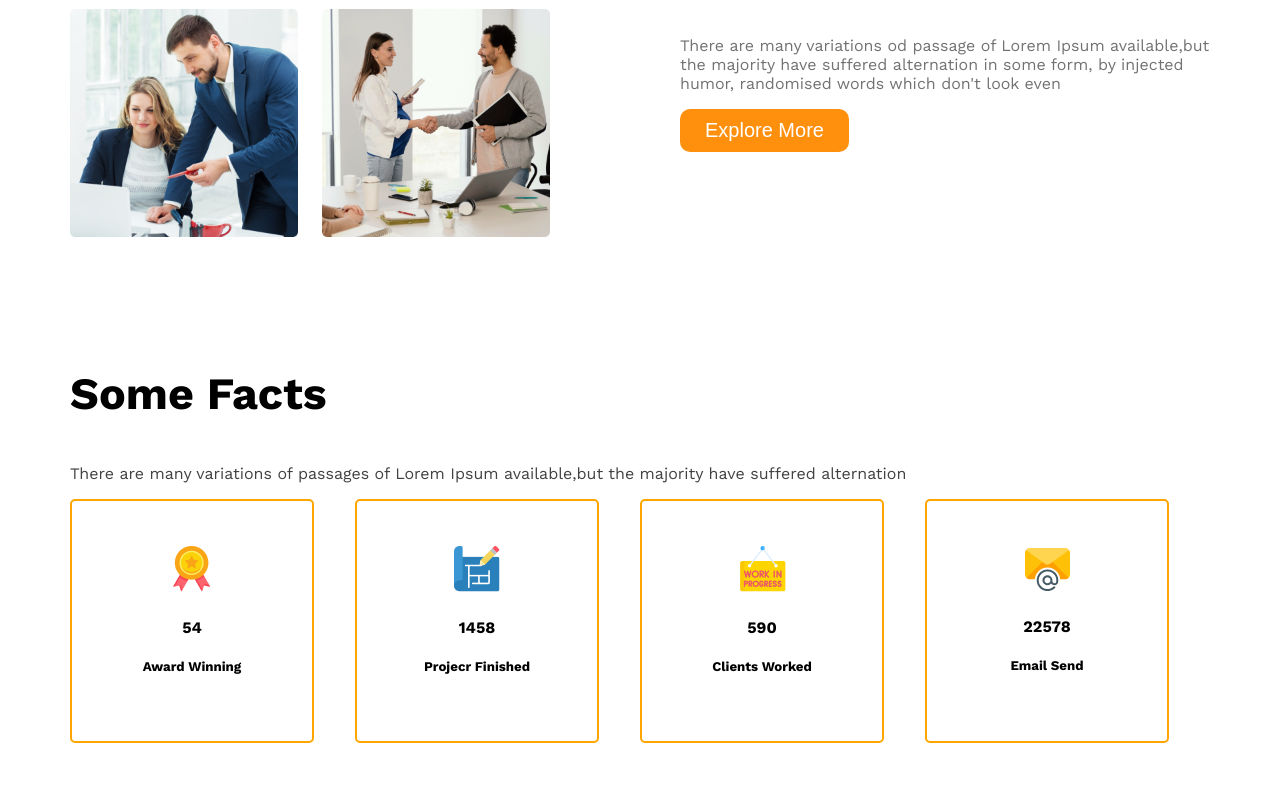
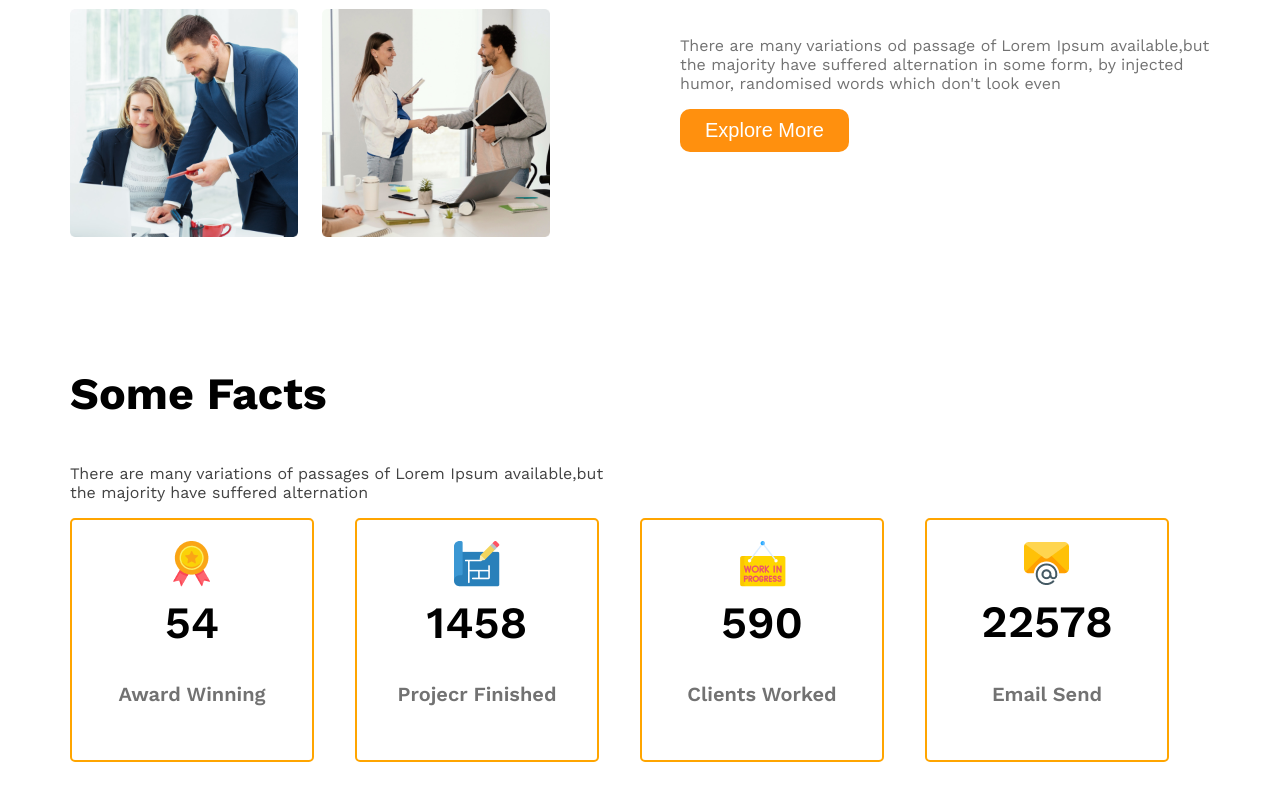
Before and after one commit to jubayer-ahmed-ratul/G3-Architect-Website, a plain HTML site: page index.html in a window 1280 px wide. Shown: the part 1459-2259 px from the top of the page. Drawn offline with nearby package versions, Linux system fonts and the light colour scheme.

Commit message:
fact section done

```diff
--- a/index.html
+++ b/index.html
@@ -56,7 +56,7 @@
         <!--FEATURES YOU WILL LOVE AND ENJOY-->
         <section>
             <h3 class="section-title">Some Facts</h3>
-            <p class="dark-two">There are many variations of passages of Lorem Ipsum available,but the majority have suffered alternation</p>
+            <p class="fact-describtion dark-two">There are many variations of passages of Lorem Ipsum available,but the majority have suffered alternation</p>
 
             <div class="fact-container">
 
@@ -66,28 +66,28 @@
                     <div>
                     <img src="images/icons/ribon.png" alt="" class="fact-icon">
                     <h4 class="fact-number">54</h4>
-                    <h5 class="fact-name">Award Winning</h5>
+                    <h5 class="fact-name dark-three">Award Winning</h5>
                     </div>
                  </div>
                  <div class="fact-card display-flex">
                     <div>
                     <img src="images/icons/projects.png" alt="" class="fact-icon">
                     <h4 class="fact-number">1458</h4>
-                    <h5 class="fact-name">Projecr Finished</h5>
+                    <h5 class="fact-name dark-three">Projecr Finished</h5>
                     </div>
                  </div>
                  <div class="fact-card display-flex">
                     <div>
                     <img src="images/icons/customers.png" alt="" class="fact-icon">
                     <h4 class="fact-number">590</h4>
-                    <h5 class="fact-name">Clients Worked</h5>
+                    <h5 class="fact-name dark-three">Clients Worked</h5>
                     </div>
                  </div>
                  <div class="fact-card display-flex">
                     <div>
                         <img src="images/icons/email.png" alt="" class="fact-icon">
                     <h4 class="fact-number">22578</h4>
-                    <h5 class="fact-name">Email Send</h5>
+                    <h5 class="fact-name dark-three">Email Send</h5>
                     </div>
                  </div>
             </div>
--- a/styles/style.css
+++ b/styles/style.css
@@ -137,12 +137,23 @@ main>section{
     align-items: center;
     justify-content: center;
     text-align: center;
-
-
-
-
 }
 
+.fact-number{
+    font-size: 2.8rem;
+    font-weight: 600;
+    margin-top: 5px;
+    margin-bottom: 10px;
+}
+
+.fact-name{
+    font-size: 1.25rem;
+    font-weight: 600;
+}
+
+.fact-describtion{
+    max-width: 540px;
+}
 
 
 
```
